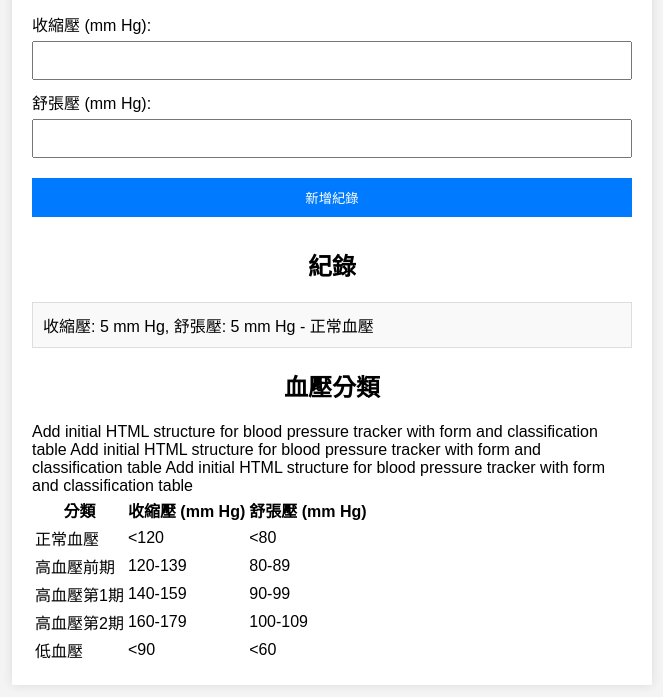
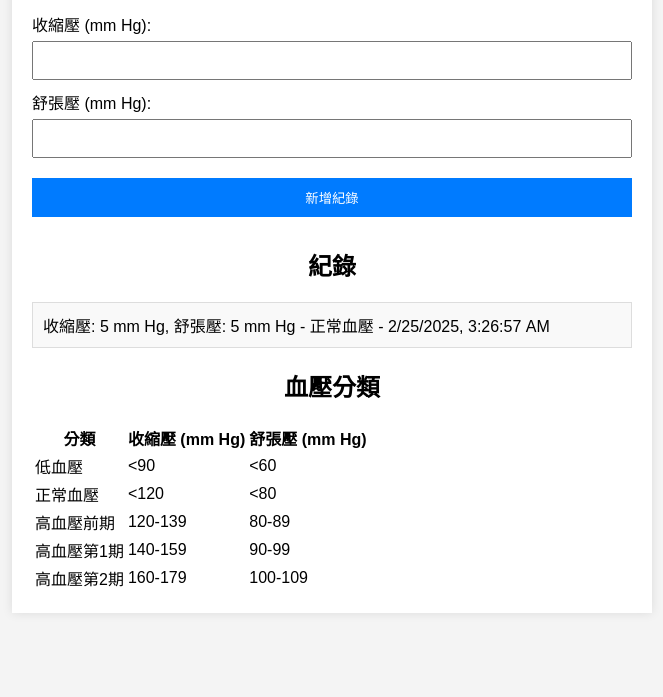
Before and after one commit to forpraticedemo/blood-pressure-tracker, a plain HTML site: page index.html in a window 1280 px wide. Both pictures are taken after typing "5", "5" into the empty fields and a click on the button "新增紀錄". Shown: the part 157-854 px from the top of the page, without its empty margins (308-971 px from the left). After the commit the page ends 820 px from the top, so only its background shows below. Drawn offline with Linux system fonts and the light colour scheme.

Commit message:
Add low blood pressure classification and timestamp to BP record submission

```diff
--- a/index.html
+++ b/index.html
@@ -29,6 +29,11 @@
                     <th>舒張壓 (mm Hg)</th>
                 </tr>
                 <tr>
+                    <td>低血壓</td>
+                    <td><90</td>
+                    <td><60</td>
+                </tr>
+                <tr>
                     <td>正常血壓</td>
                     <td><120</td>
                     <td><80</td>
@@ -47,11 +52,6 @@
                     <td>高血壓第2期</td>
                     <td>160-179</td>
                     <td>100-109</td>
-                </tr>                Add initial HTML structure for blood pressure tracker with form and classification table                Add initial HTML structure for blood pressure tracker with form and classification table                Add initial HTML structure for blood pressure tracker with form and classification table
-                <tr>
-                    <td>低血壓</td>
-                    <td><90</td>
-                    <td><60</td>
                 </tr>
             </table>
         </div>
--- a/script.js
+++ b/script.js
@@ -21,6 +21,11 @@ document.getElementById('bp-form').addEventListener('submit', function(event) {
     }
     listItem.textContent += ` - ${category}`;
 
+    // Add current date and time
+    const now = new Date();
+    const dateTime = now.toLocaleString();
+    listItem.textContent += ` - ${dateTime}`;
+
     recordList.appendChild(listItem);
 
     document.getElementById('bp-form').reset();
```
